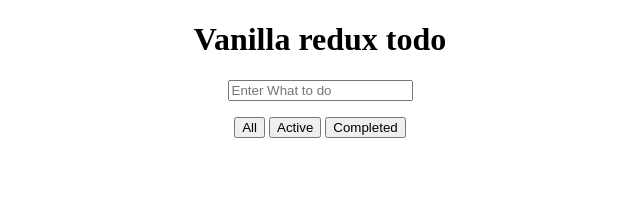
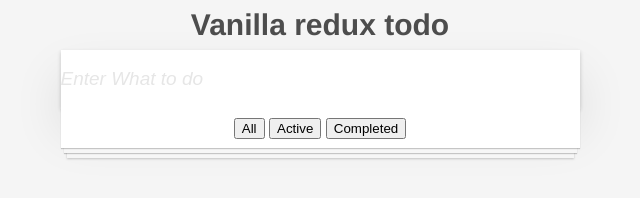
Before and after one commit to Ayush-Mann/redux-vanilla-todo, a website: page index.html in a window 1280 px wide. Shown: the whole page, without its empty margins (320-960 px from the left). Drawn offline with nearby package versions, Linux system fonts and the light colour scheme.

Commit message:
styling updated

```diff
--- a/index.html
+++ b/index.html
@@ -11,8 +11,8 @@
 <body>
     <div id="root">
         <h1>Vanilla redux todo</h1>
-        <div>
-            <input class="input" type="text" placeholder="Enter What to do">
+        <div class="header">
+            <input class="input-todo" type="text" placeholder="Enter What to do">
 
         </div>
         <div class="todolist">
@@ -20,10 +20,15 @@
 
             </ul>
         </div>
-        <div class="foot-tray">
-            <button class="allTodoBtn">All</button>
-            <button class="activeTodoBtn">Active</button>
-            <button class="completedTodoBtn">Completed</button>
+        <div class="footer">
+            <div class="footer_strip">
+
+                <div class="foot-tray">
+                    <button class="allTodoBtn">All</button>
+                    <button class="activeTodoBtn">Active</button>
+                    <button class="completedTodoBtn">Completed</button>
+                </div>
+            </div>
         </div>
     </div>
 </body>
--- a/main.js
+++ b/main.js
@@ -1,5 +1,5 @@
 // import { addTodo, toggleTodo } from "./actions"
-const input = document.querySelector('.input')
+const input = document.querySelector('.input-todo')
 const ulist = document.querySelector('.ulist')
 const allTodoBtn = document.querySelector('.allTodoBtn')
 const activeTodoBtn = document.querySelector('.activeTodoBtn')
--- a/style.css
+++ b/style.css
@@ -1,3 +1,150 @@
+/* http://meyerweb.com/eric/tools/css/reset/
+   v2.0 | 20110126
+   License: none (public domain)
+*/
+
+html,
+body,
+div,
+span,
+applet,
+object,
+iframe,
+h1,
+h2,
+h3,
+h4,
+h5,
+h6,
+p,
+blockquote,
+pre,
+a,
+abbr,
+acronym,
+address,
+big,
+cite,
+code,
+del,
+dfn,
+em,
+img,
+ins,
+kbd,
+q,
+s,
+samp,
+small,
+strike,
+strong,
+sub,
+sup,
+tt,
+var,
+b,
+u,
+i,
+center,
+dl,
+dt,
+dd,
+ol,
+ul,
+li,
+fieldset,
+form,
+label,
+legend,
+table,
+caption,
+tbody,
+tfoot,
+thead,
+tr,
+th,
+td,
+article,
+aside,
+canvas,
+details,
+embed,
+figure,
+figcaption,
+footer,
+header,
+hgroup,
+menu,
+nav,
+output,
+ruby,
+section,
+summary,
+time,
+mark,
+audio,
+video {
+	margin: 0;
+	padding: 0;
+	border: 0;
+	font-size: 100%;
+	font: inherit;
+	vertical-align: baseline;
+}
+/* HTML5 display-role reset for older browsers */
+article,
+aside,
+details,
+figcaption,
+figure,
+footer,
+header,
+hgroup,
+menu,
+nav,
+section {
+	display: block;
+}
+body {
+	line-height: 1;
+}
+ol,
+ul {
+	list-style: none;
+}
+blockquote,
+q {
+	quotes: none;
+}
+blockquote:before,
+blockquote:after,
+q:before,
+q:after {
+	content: "";
+	content: none;
+}
+table {
+	border-collapse: collapse;
+	border-spacing: 0;
+}
+
+
+/*  */
+h1{
+    font-size: 30px;
+    font-weight: bold;
+    padding: 10px;
+}
+body {
+	font-family: "Helvetica Neue", sans-serif;
+	background-color: #f5f5f5;
+	display: flex;
+	justify-content: center;
+	align-content: flex-end;
+	font-weight: 100;
+	color: #4d4d4d;
+	box-sizing: border-box;
+}
 list{
    display: flex;
    align-items: center;
@@ -6,3 +153,83 @@ list{
 #root{
     text-align: center;
 }
+.input-todo{
+
+    padding: 12px 16px;
+    padding-left: 0px;
+    border: none;
+    outline: none;
+    width: 503px;
+    font-weight: 100;
+    font-size: 19px;
+    line-height: 34px;
+}
+.input-todo::placeholder {
+	font-style: italic;
+	font-weight: 100;
+	color: rgb(230, 230, 230);
+}
+.header{
+
+    background-color: #ffffff;
+        box-shadow: 0 2px 4px 0 rgba(0, 0, 0, 0.2), 0 25px 50px 0 rgba(0, 0, 0, 0.1);
+}
+.text {
+	width: 80%;
+}
+ul {
+	list-style: none;
+}
+input:checked + p {
+	text-decoration: line-through;
+	color: #d9d9d9;
+}
+
+.list {
+	display: flex;
+
+	justify-content: space-between;
+	align-items: center;
+	/* width: 500px; */
+	padding: 16px 38px;
+	background-color: #fff;
+	outline: none;
+	border-bottom: 1px solid rgba(226, 223, 223, 0.5);
+	font-size: 24px;
+	line-height: 34px;
+}
+.list:hover span {
+    visibility: visible;
+}
+.deleteBtn {
+	cursor: pointer;
+	color: #c53333;
+	font-weight: 200;
+	transition: color 0.2s ease-out;
+}
+.deleteBtn:hover {
+	color: #cc040a;
+	content: "X";
+}
+.footer {
+
+	box-shadow: 0 1px 1px rgba(0, 0, 0, 0.2), 0 8px 0 -3px #f6f6f6,
+		0 9px 1px -3px rgba(0, 0, 0, 0.2), 0 16px 0 -6px #f6f6f6,
+		0 17px 2px -6px rgba(0, 0, 0, 0.2);
+}
+
+.footer_strip {
+	display: flex;
+	justify-content: center;
+	align-items: center;
+	/* width: 500px; */
+	color: #777;
+	padding: 10px 38px;
+	background-color: #fff;
+	height: 20px;
+	text-align: center;
+	border-top: none;
+}
+.foot-tray {
+	width: 50%;
+}
```
